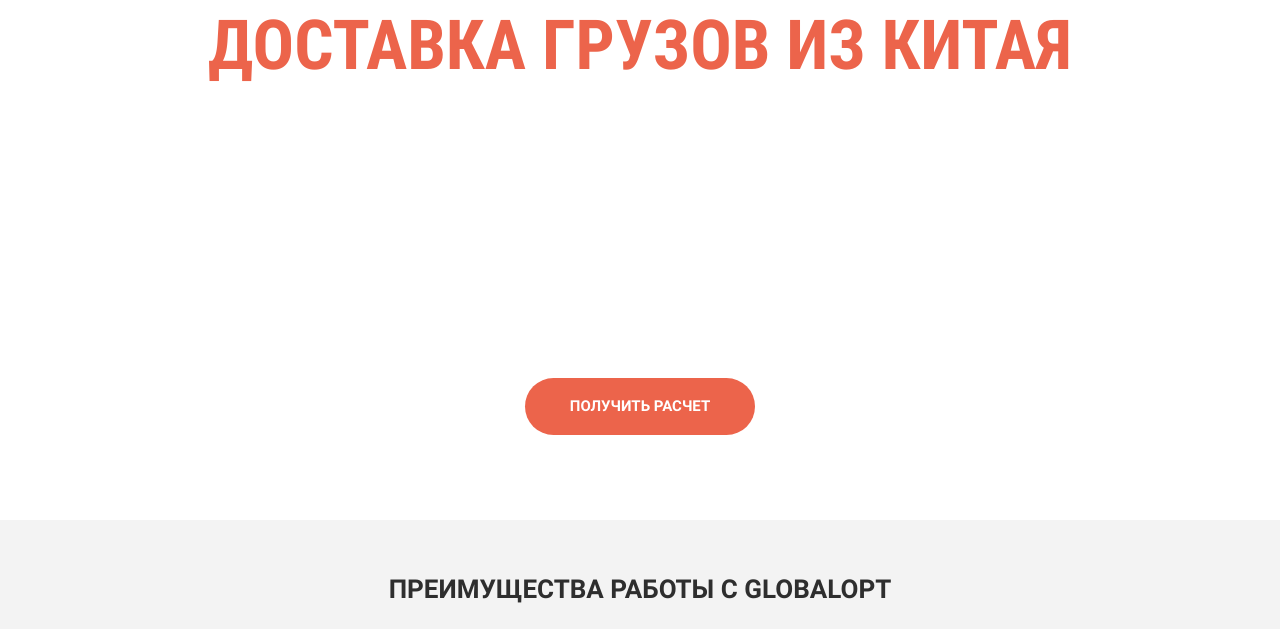
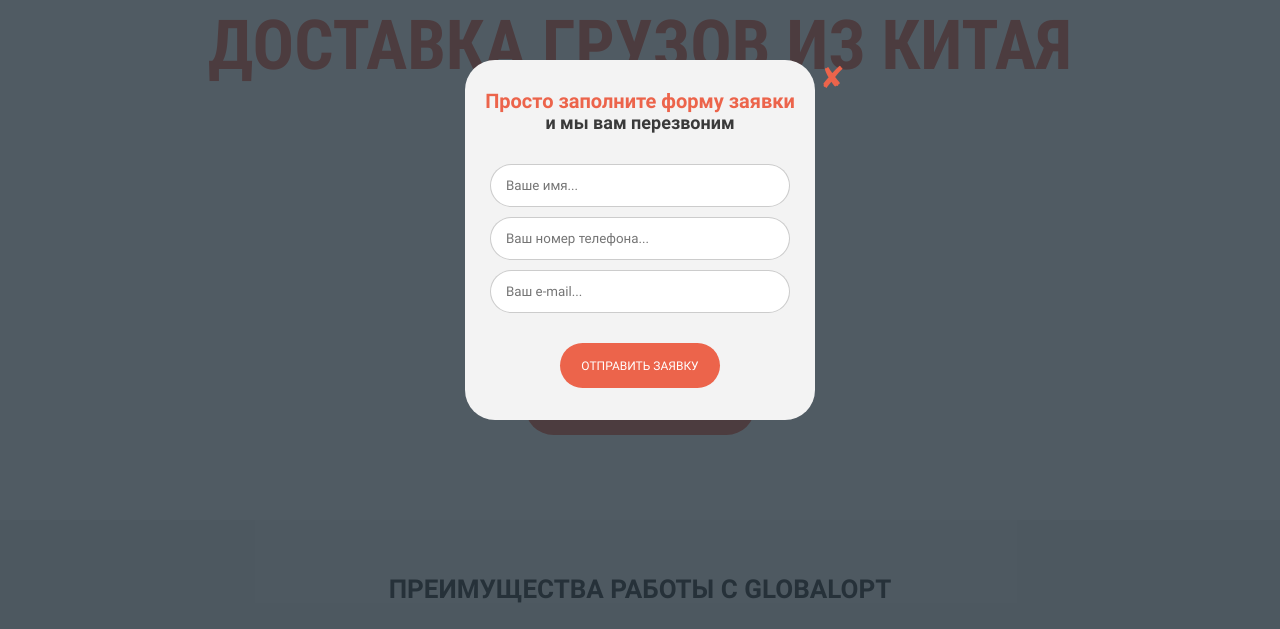
Before and after one commit to dmitriy-rodionov/Global-opt, a website: page src/index.html in a window 1280 px wide. Both pictures are taken after a click on the button "ПОЛУЧИТЬ РАСЧЕТ". Shown: the part 160-789 px from the top of the page. Drawn offline with nearby package versions, Linux system fonts and the light colour scheme; files that its build step writes are made by us from their sources.

Commit message:
модальное окно

```diff
--- a/src/index.html
+++ b/src/index.html
@@ -32,7 +32,7 @@
                         <div class="head__text">Есть вопросы?</div>
                         <a href="tel:+79264230100" class="head__number">+7 (926) 423 01 00</a>
                     </div>
-                    <button class="button">Перезвоните мне</button>
+                    <button class="button first-btn">Перезвоните мне</button>
                 </div>
                 <div class="hamburger">
                     <span></span>
@@ -390,6 +390,20 @@
             </div>
         </div>
     </footer>
+
+    <div class="modal">
+        <div class="modal__main">
+            <div class="modal__main-close">&#10008</div>
+            <div class="modal__main-subtitle">Просто заполните форму заявки</div>
+            <div class="modal__main-descr">и мы вам перезвоним</div>
+            <form action="#" class="modal__main-form">
+                <input name="name" required placeholder="Ваше имя..." type="text" class="modal__main-input">
+                <input name="phone" required placeholder="Ваш номер телефона..." type="phone" class="modal__main-input">
+                <input name="email" required placeholder="Ваш e-mail..." type="email" class="modal__main-input">
+                <button class="button modal__main-btn">Отправить заявку</button>
+            </form>
+        </div>
+    </div>
     <script src="js/bundle.js"></script>
 </body>
 </html>
--- a/src/js/bundle.js
+++ b/src/js/bundle.js
@@ -109,6 +109,47 @@ const hamburger = function() {
     })
 }
 /* harmony default export */ __webpack_exports__["default"] = (hamburger);
+
+/***/ }),
+
+/***/ "./src/js/modules/modal.js":
+/*!*********************************!*\
+  !*** ./src/js/modules/modal.js ***!
+  \*********************************/
+/***/ (function(__unused_webpack_module, __webpack_exports__, __webpack_require__) {
+
+__webpack_require__.r(__webpack_exports__);
+function modal() {
+    function showModal(triggerSelector, modalSelector, closeSelector) {
+        const trigger = document.querySelectorAll(triggerSelector),
+              modal = document.querySelector(modalSelector),
+              close = document.querySelector(closeSelector);
+
+        trigger.forEach(item => {
+            item.addEventListener('click', () => {
+                modal.classList.add('modal_active');
+                document.body.style.overflow = 'hidden';
+            });
+        });
+
+        modal.addEventListener('click', (e) => {
+            if(e.target === modal) {
+                modal.classList.remove('modal_active');
+                document.body.style.overflow = '';
+            }
+        });
+
+        close.addEventListener('click', () => {
+            modal.classList.remove('modal_active');
+            document.body.style.overflow = '';
+        });
+    }
+    showModal('.button_main','.modal','.modal__main-close');
+    showModal('.first-btn','.modal','.modal__main-close');
+    showModal('.prices__btn','.modal','.modal__main-close');
+    showModal('.footer__btn','.modal','.modal__main-close');
+}
+/* harmony default export */ __webpack_exports__["default"] = (modal);
 
 /***/ }),
 
@@ -246,6 +287,8 @@ __webpack_require__.r(__webpack_exports__);
 /* harmony import */ var _modules_hamburger__WEBPACK_IMPORTED_MODULE_0__ = __webpack_require__(/*! ./modules/hamburger */ "./src/js/modules/hamburger.js");
 /* harmony import */ var _modules_forms__WEBPACK_IMPORTED_MODULE_1__ = __webpack_require__(/*! ./modules/forms */ "./src/js/modules/forms.js");
 /* harmony import */ var _modules_slider__WEBPACK_IMPORTED_MODULE_2__ = __webpack_require__(/*! ./modules/slider */ "./src/js/modules/slider.js");
+/* harmony import */ var _modules_modal__WEBPACK_IMPORTED_MODULE_3__ = __webpack_require__(/*! ./modules/modal */ "./src/js/modules/modal.js");
+
 
 
 
@@ -255,6 +298,7 @@ window.addEventListener('DOMContentLoaded', () => {
     (0,_modules_hamburger__WEBPACK_IMPORTED_MODULE_0__["default"])();
     (0,_modules_forms__WEBPACK_IMPORTED_MODULE_1__["default"])();
     (0,_modules_slider__WEBPACK_IMPORTED_MODULE_2__["default"])();
+    (0,_modules_modal__WEBPACK_IMPORTED_MODULE_3__["default"])();
 });
 }();
 /******/ })()
--- a/src/js/index.js
+++ b/src/js/index.js
@@ -1,10 +1,12 @@
 import hamburger from "./modules/hamburger";
 import forms from './modules/forms';
 import slider from "./modules/slider";
+import modal from './modules/modal';
 
 window.addEventListener('DOMContentLoaded', () => {
     'use strict';
     hamburger();
     forms();
     slider();
+    modal();
 });
--- a/src/styles/scss/main.scss
+++ b/src/styles/scss/main.scss
@@ -38,3 +38,4 @@ $menu-color: lavender;
 @import 'map';
 @import 'footer/footer';
 @import 'footer/footer-media';
+@import 'modals/modals';
--- /dev/null
+++ b/src/styles/scss/modals/_modals.scss
@@ -0,0 +1,77 @@
+.modal{
+    position: fixed;
+    width: 100%;
+    height: 100%;
+    top: 0;
+    background: rgba(37, 51, 60, 0.8);
+    opacity: 0;
+    left: -100%;
+    transition: 0s left, 1s opacity;
+    &_active{
+        opacity: 1;
+        left: 0;
+    }
+    &__main{
+        position: absolute;
+        top: 50%;
+        left: 50%;
+        transform: translate(-50%, -50%);
+        width: 350px;
+        height: 360px;
+        background-color: #f3f3f3;
+        padding: 30px 0 30px 0;
+        display: flex;
+        flex-direction: column;
+        align-items: center;
+        border-radius: 30px;
+        &-close{
+            font-size: 30px;
+            color: $main-color;
+            position: absolute;
+            top: 0;
+            right: -30px;
+        }
+        &-subtitle{
+            font-size: 20px;
+            line-height: 22px;
+            font-weight: 700;
+            color: $main-color;
+        }
+        &-descr{
+            font-size: 18px;
+            line-height: 22px;
+            font-weight: 700;
+            color: #3a3a3a;
+        }
+        &-form{
+            margin-top: 30px;
+            display: flex;
+            flex-direction: column;
+            align-items: center;
+            width: 300px;
+        }
+        &-input{
+            width: 100%;
+            padding: 13px 15px;
+            border: 1px solid rgba(0,0,0,0.2);
+            border-radius: 30px;
+            margin-top: 10px;
+                &:first-child{
+                    margin-top: 0;
+                }
+        }
+        &-btn{
+            margin-top: 30px;
+        }
+    }
+}
+
+@media(max-width: 576px) {
+    .modal__main{
+        width: 320px;
+        &-close{
+            top: -60px;
+            right: 20px
+        }
+    }
+}
```
Also changed, not shown: src/js/modules/modal.js (added, +31 -0 lines).
